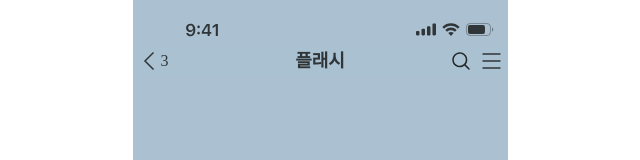
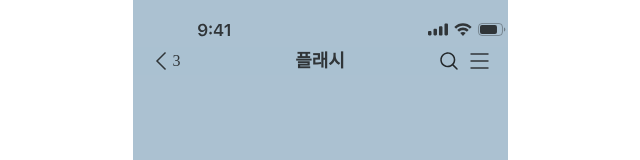
Before and after one commit to CEOS-Developers/react-messenger-19th, a React (Create React App) app: page / in a window 1280 px wide. Shown: the top 160 px of the page, without its empty margins (320-960 px from the left). Built offline with nearby package versions, Linux system fonts and the light colour scheme.

Commit message:
fix: ChatHead margin 수정

```diff
--- a/src/pages/ChattingRoomPage/components/ChatHead.tsx
+++ b/src/pages/ChattingRoomPage/components/ChatHead.tsx
@@ -40,8 +40,7 @@ const ChatHeaderWrapper = styled.section`
   align-items: center;
   width: 375px;
   height: 28px;
-  padding: 0 4px;
-  margin: 0 16px;
+  padding: 0 16px;
   background-color: ${theme.colors.blue};
   opacity: 0.8;
 `;
```
